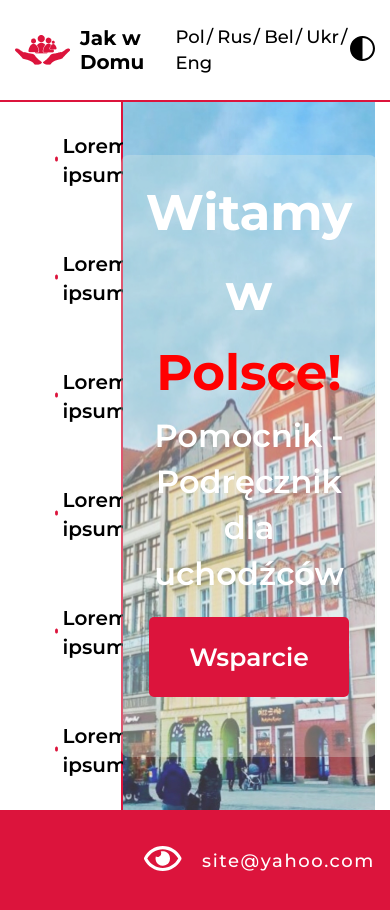
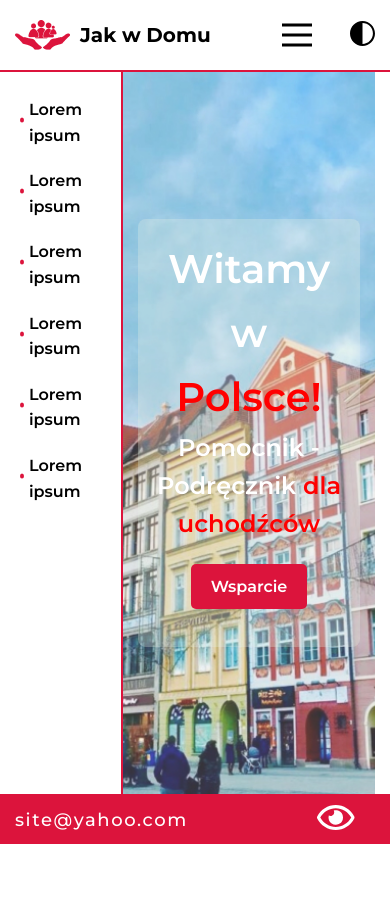
Before and after one commit to alesmazur/jakwdomu, a plain HTML site: page index.html in a window 390 px wide. After the commit the page ends 844 px from the top, so only its background shows below. Drawn offline with nearby package versions, Linux system fonts and the light colour scheme.

Commit message:
media queris and burger menu

```diff
--- a/app.js
+++ b/app.js
@@ -16,4 +16,11 @@ $(document).ready(function () {
     event.preventDefault();
     $(".wrapper").toggleClass("dark");
   });
+
+  // Burger toggle
+  $("#nav__toggle").on("click", function (event) {
+    event.preventDefault();
+
+    $(this).toggleClass("active");
+  });
 });
--- a/index.html
+++ b/index.html
@@ -22,7 +22,7 @@
             <img class="logo__img" src="assets/img/icon.png" alt="logo" />
             <div class="logo__text">Jak w Domu</div>
           </a>
-
+          <!-- Menu -->
           <div class="header__menu menu">
             <nav class="menu">
               <a class="menu__item" href="#">Pol</a>
@@ -32,6 +32,14 @@
               <a class="menu__item" href="#">Eng</a>
             </nav>
           </div>
+
+          <!-- Burger -->
+          <button class="nav__toggle" id="nav__toggle" type="button">
+            <span class="toggle__item">Menu</span>
+          </button>
+
+          <!-- Switcher -->
+
           <div class="switcher toggle-down" onclick="toggle()">
             <img src="assets/img/switch.svg" alt="switch__button"
           </div>
@@ -61,7 +69,8 @@
                   Witamy w <span class="main__span">Polsce!</span>
                 </h1>
                 <h2 class="main__subtitle">
-                  Pomocnik - Podręcznik dla uchodźców
+                  Pomocnik - Podręcznik
+                  <span class="main__span">dla uchodźców</span>
                 </h2>
 
                 <a class="main__button" href="#">Wsparcie</a>
@@ -79,10 +88,10 @@
       <footer class="footer">
         <div class="footer__container">
           <div class="footer__inner">
+            <a class="footer__link" href="#">site@yahoo.com</a>
             <a class="footer__eye" href="#"
               ><img src="assets/img/eye__footer.svg" alt="disabled_eye_mode"
             /></a>
-            <a class="footer__link" href="#">site@yahoo.com</a>
           </div>
         </div>
       </footer>
--- a/style.css
+++ b/style.css
@@ -7,10 +7,13 @@ body {
   background-color: #fff;
   cursor: default;
 }
+button {
+  background: transparent;
+  border: none;
+}
 
-.wrapper.dark > * {
-  color: #fff !important;
-  background-color: rgb(34, 30, 30);
+button:focus {
+  outline: none;
 }
 
 *,
@@ -50,6 +53,11 @@ li {
   overflow-y: scroll;
   width: 100%;
   min-height: 100vh;
+}
+
+.wrapper.dark > * {
+  color: #fff !important;
+  background-color: rgb(34, 30, 30);
 }
 
 /********* Container **********/
@@ -149,6 +157,84 @@ li {
 .toggle-up {
   transform: scaleX(1);
 }
+
+/********* Burger **********/
+
+.nav__toggle {
+  display: none;
+  width: 30px;
+  position: absolute;
+  right: 5%;
+  z-index: 20;
+  padding: 12px 0;
+  cursor: pointer;
+  transition: all 0.2s linear;
+}
+
+.toggle__item {
+  font-size: 0;
+  color: transparent;
+  display: block;
+  width: 100%;
+  height: 3px;
+  background: #000;
+  position: absolute;
+  top: 50%;
+  left: 50%;
+  transform: translate(-50%, -50%);
+  z-index: 1;
+  transition: background-color 0.2s linear;
+}
+
+.toggle__item:before,
+.toggle__item:after {
+  content: "";
+  width: 100%;
+  height: 3px;
+  background: #000;
+  position: absolute;
+  left: 0;
+  z-index: 1;
+}
+/* Dark theme burger */
+.wrapper.dark .toggle__item {
+  background: #fff;
+}
+.wrapper.dark .toggle__item:before,
+.wrapper.dark .toggle__item:after {
+  background: #fff;
+}
+
+.toggle__item:before {
+  top: -10px;
+}
+.toggle__item:after {
+  bottom: -10px;
+}
+/* Burger animation */
+.nav__toggle.active {
+  transition: all 0.2s linear;
+}
+
+.nav__toggle.active .toggle__item {
+  background: none;
+  transition: all 0.2s linear;
+}
+
+/* Burger cross */
+
+.nav__toggle.active .toggle__item:before {
+  transform-origin: left top;
+  transform: rotate(43deg);
+  transition: all 0.2s linear;
+}
+
+.nav__toggle.active .toggle__item:after {
+  transform-origin: left bottom;
+  transform: rotate(-43deg);
+  transition: all 0.2s linear;
+}
+
 /********* Main **********/
 .main {
   flex: 1 1 0;
@@ -301,6 +387,8 @@ side__item:hover.side__item:before {
 .footer__inner {
   align-items: center;
   display: flex;
+  width: 100%;
+  justify-content: space-between;
 }
 
 .footer__eye {
@@ -320,3 +408,80 @@ side__item:hover.side__item:before {
 .footer__link:hover {
   text-decoration: underline;
 }
+
+/********* @Medias **********/
+
+/* PC+lapTops */
+@media (max-width: 1230px) {
+}
+
+/*Tablet Landscape  */
+
+@media (max-width: 990px) {
+}
+
+/*Tablet Portrait  */
+
+@media (max-width: 770px) {
+  /* Header */
+  .header__container {
+    min-height: 50px;
+  }
+
+  /* Main */
+
+  /* Sidebar */
+  .sidebar {
+    padding-right: 0;
+  }
+  .sidebar__list {
+    padding-top: 15px;
+    padding-left: 0;
+    width: 100%;
+  }
+  .side__item {
+    font-size: 16px;
+    line-height: 1.6;
+    padding: 10px 5px;
+  }
+  /* Right side */
+  .main__content {
+    padding: 18px;
+  }
+
+  .main__title {
+    font-size: 40px;
+    font-weight: 600;
+  }
+  .main__subtitle {
+    font-size: 24px;
+    line-height: 1.6;
+  }
+
+  .main__button {
+    padding: 10px 20px;
+    font-size: 16px;
+  }
+
+  /* Footer */
+  .footer {
+    height: 50px;
+  }
+}
+
+/* Mobile  */
+@media (max-width: 575px) {
+  /* Hedaer */
+  .header__container {
+    height: 70px;
+    justify-content: space-between;
+  }
+
+  .header__menu {
+    display: none;
+  }
+  .nav__toggle {
+    display: block;
+    right: 20%;
+  }
+}
```
